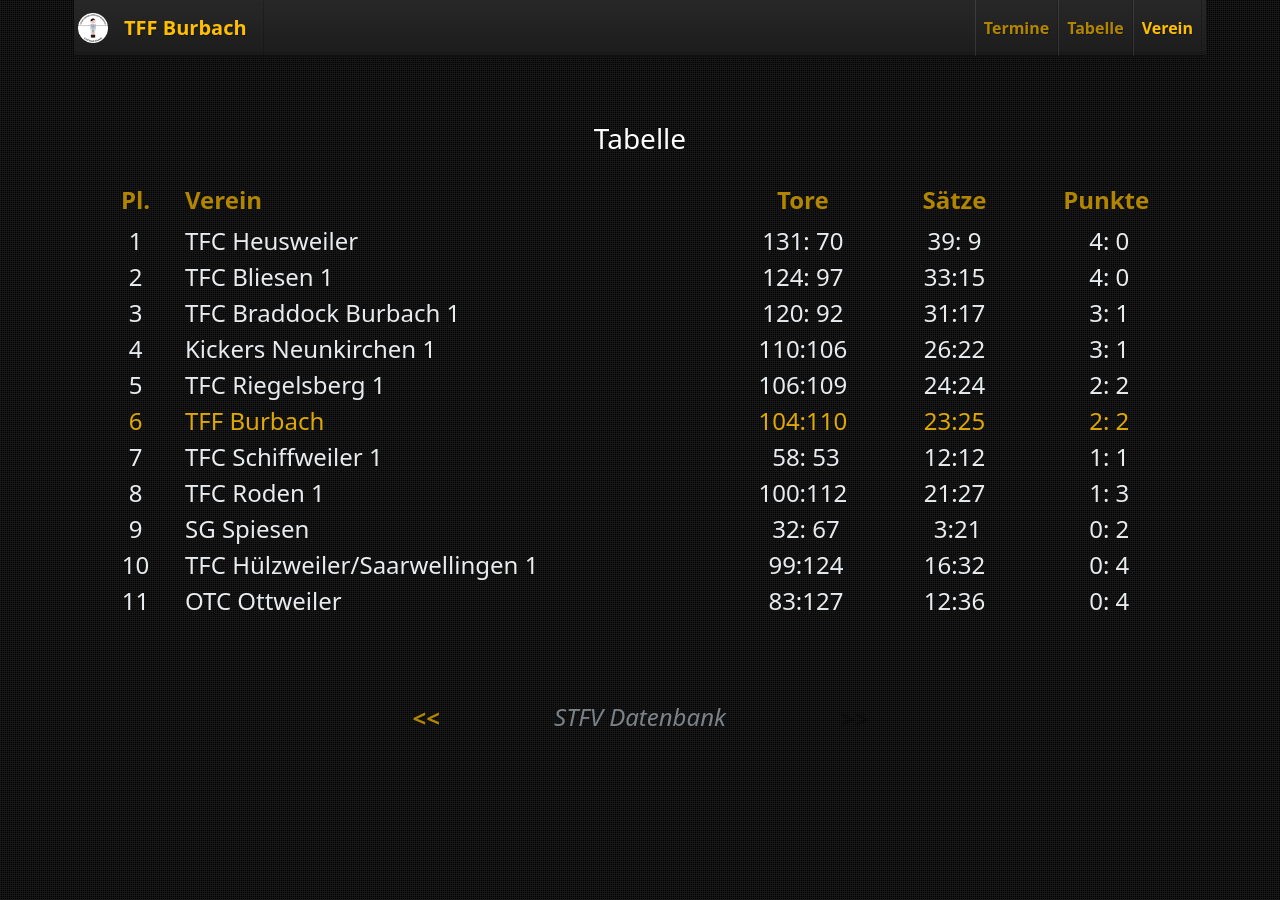
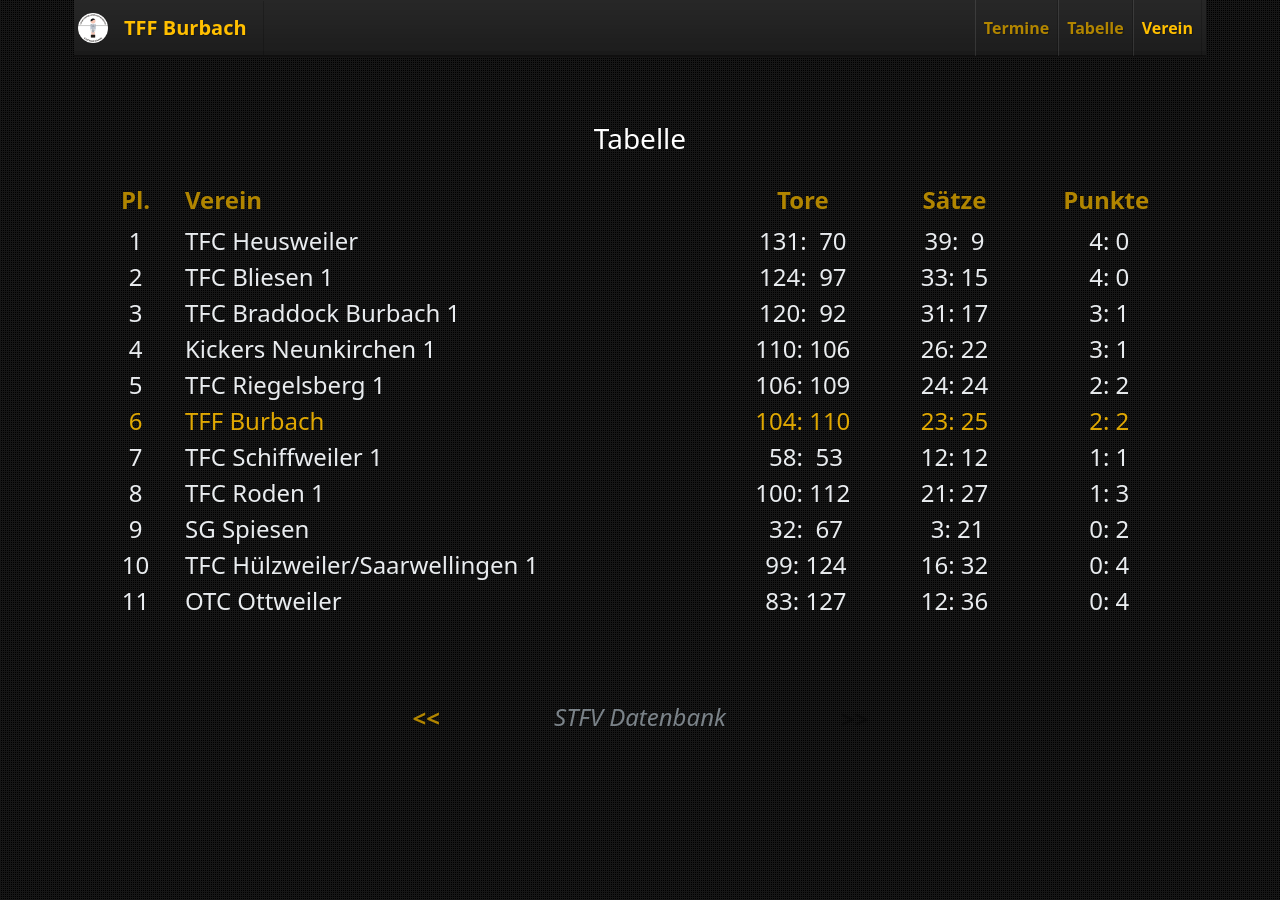
Before and after one commit to tff-burbach/tff-burbach.github.io, a Jekyll site: the page built from index.html, in a window 1280 px wide and 900 px high, scrolled down 2297 px. Built offline with Jekyll 4.4.1, drawn with Linux system fonts in a browser that asks for light colours; some web fonts are replaced.

Commit message:
optimize table layout

```diff
--- a/_includes/table.html
+++ b/_includes/table.html
@@ -47,9 +47,9 @@
                 <div id="tableRowTemplate" class="row tableRow fs-4 d-none">
                     <div id="place" class="col-1 text-center"></div>
                     <div id="team" class="col-6 text-nowrap text-truncate"></div>
-                    <div id="goals" class="col text-center d-none d-lg-block"></div>
-                    <div id="sets" class="col text-center"></div>
-                    <div id="score" class="col col-sm text-center"></div>
+                    <div id="goals" class="col  text-nowrap text-center d-none d-lg-block"></div>
+                    <div id="sets" class="col text-nowrap text-center"></div>
+                    <div id="score" class="col col-sm text-nowrap text-center"></div>
                 </div>
             </div>
             <div class="tableseparator row"></div>
--- a/js/tffTools.js
+++ b/js/tffTools.js
@@ -433,9 +433,9 @@ tffTools = {
 			$tableRow.addClass('tableRowGenerated');
 			$tableRow.find('#place').text(tableRow.place);
 			$tableRow.find('#team').text(tableRow.team);
-			$tableRow.find('#goals').text(tableRow.goals);
-			$tableRow.find('#sets').text(tableRow.sets);
-			$tableRow.find('#score').text(tableRow.scores);
+			$tableRow.find('#goals').text(tffTools._formatNumberColumn(tableRow.goals, 4));
+			$tableRow.find('#sets').text(tffTools._formatNumberColumn(tableRow.sets, 3));
+			$tableRow.find('#score').text(tffTools._formatNumberColumn(tableRow.scores, 2));
 			// Show
 			$tableRow.removeClass('d-none');
 			// Highlight
@@ -448,6 +448,11 @@ tffTools = {
 		if (loaded) {
 			$matchdayTable.removeClass('d-none');
 		}
+	},
+
+	_formatNumberColumn(value, size) {
+		var values = value.split(':');
+		return ' '.repeat(size - values[0].length) + values[0] + ':' + ' '.repeat(size - values[1].length) + values[1];
 	},
 
 	_initializeSchedules(fromDate, toDate) {
```
